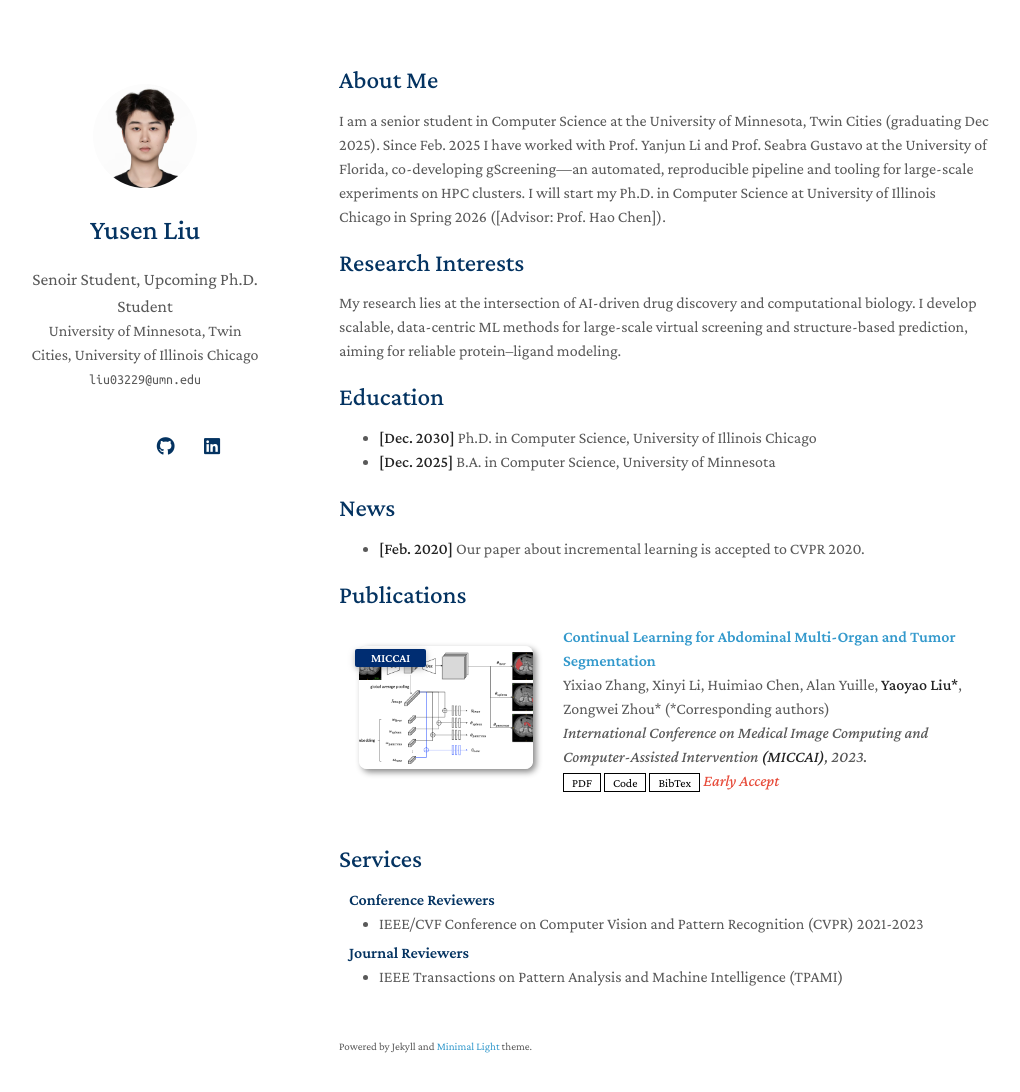
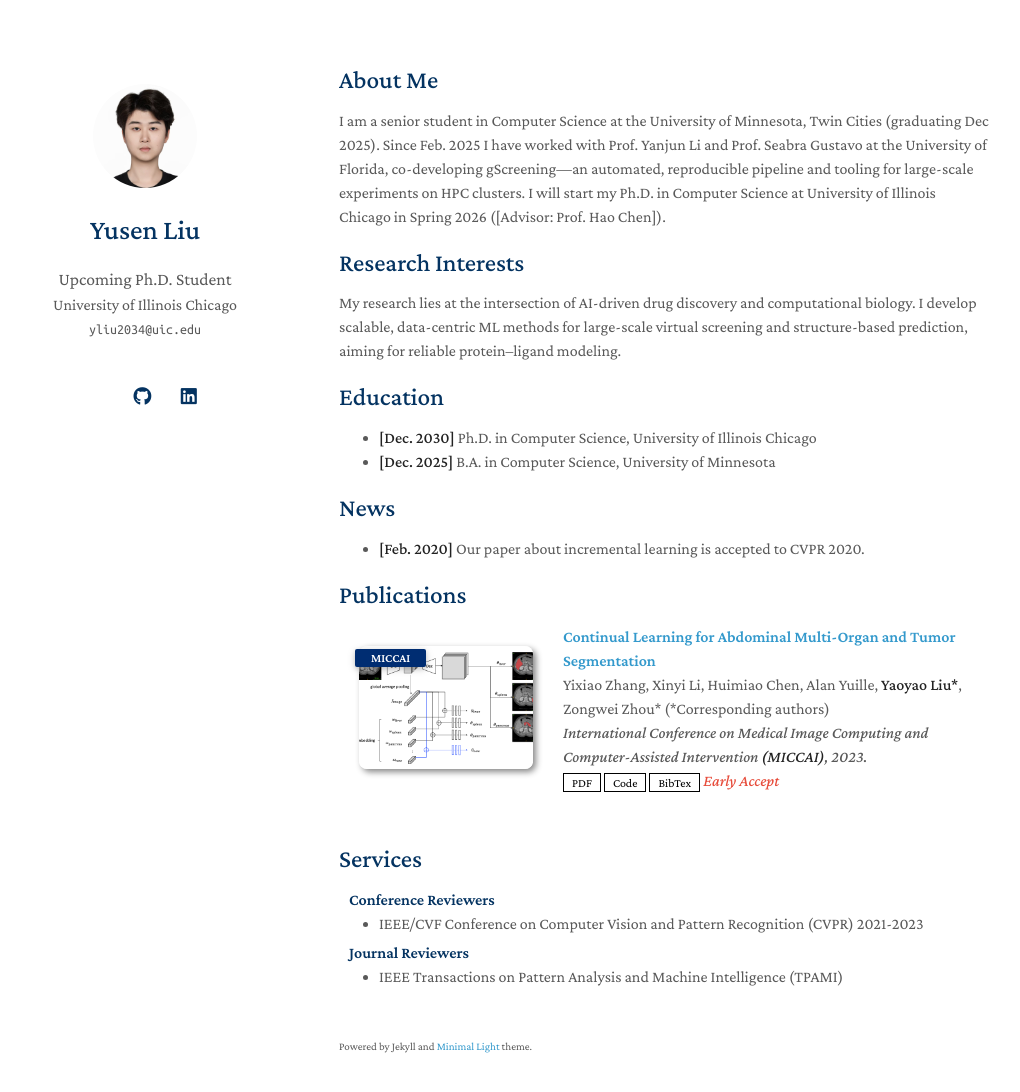
Before and after one commit to Lou1s-Lau/louislau.github.io, a Jekyll site: the page built from index.md, in a window 1280 px wide and 1127 px high. Shown: the top 1092 px of the window, without its empty margins (131-1151 px from the left). Built offline with Jekyll 4.4.1, drawn with Linux system fonts in a browser that asks for light colours; a style sheet for code colours, icons or effects is not loaded; our own code applies the rules of GitHub Pages for plain Markdown files.

Commit message:
Update _config.yml

```diff
--- a/_config.yml
+++ b/_config.yml
@@ -1,8 +1,8 @@
 # Basic Information
 title: Yusen Liu
-position: Senoir Student, Upcoming Ph.D. Student
-affiliation: University of Minnesota, Twin Cities, University of Illinois Chicago
-email: liu03229@umn.edu
+position: Upcoming Ph.D. Student
+affiliation: University of Illinois Chicago
+email: yliu2034@uic.edu
 
 # Search Engine Optimization (SEO)
 # The following information is used to improve the website traffic from search engines, e.g., Google.
@@ -13,7 +13,7 @@ canonical: https://lou1s-lau.github.io/louislau.github.io/
 # Links
 # If you don't need one of them, you may delete the corresponding line.
 google_scholar: https://scholar.google.com/
-cv_link: assets/files/curriculum_vitae.pdf
+# cv_link: assets/files/curriculum_vitae.pdf
 github_link: https://github.com/Lou1s-Lau/
 linkedin: https://www.linkedin.com/in/yusen-liu-41a11734a/
 
```
